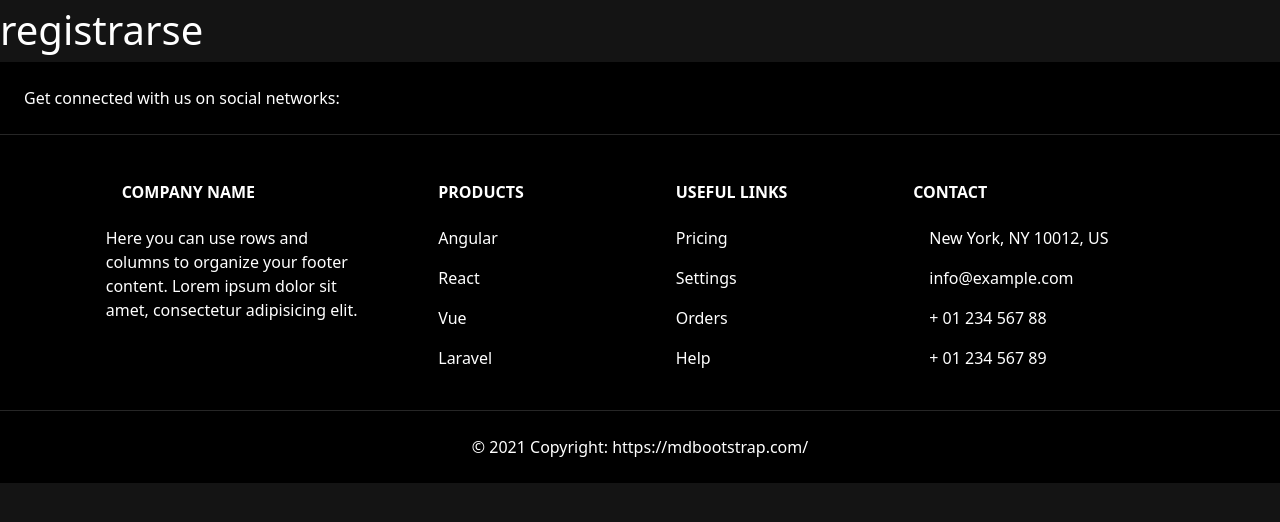
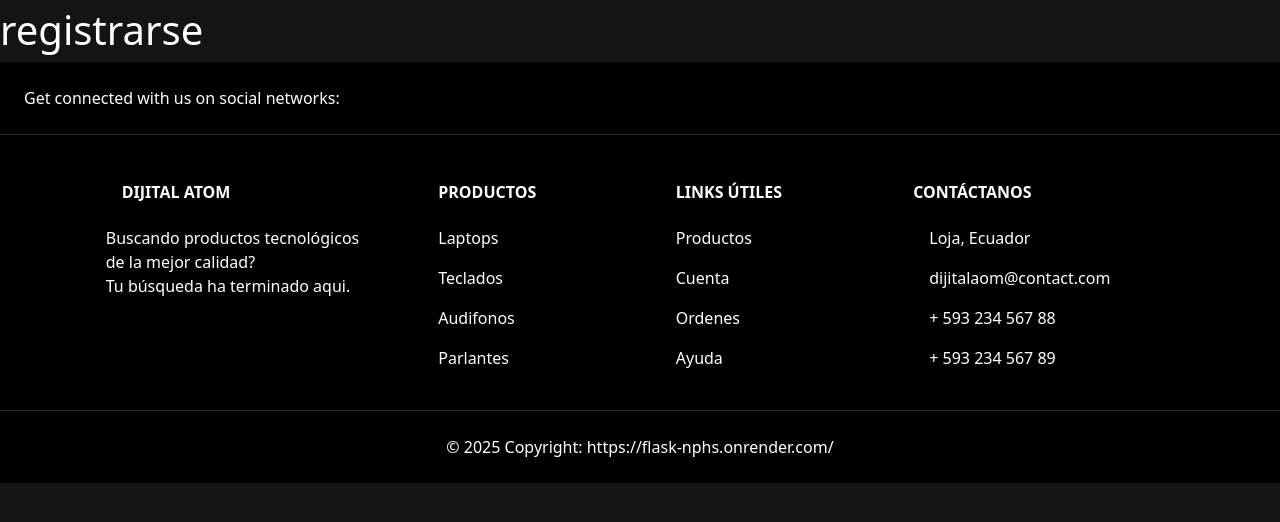
Before and after one commit to Datrixzn19/Flask, a Flask app: page /auth/register in a window 1280 px wide. Shown: the part 218-740 px from the top of the page. Run offline with Flask 3, Linux system fonts and the light colour scheme; some web fonts are replaced.

Commit message:
agregar un footer

```diff
--- a/app/__init__.py
+++ b/app/__init__.py
@@ -10,7 +10,7 @@ load_dotenv()
 from .routes.main import main
 from .routes.auth import auth
 from .routes.productos import productos
-from .products import products_bp  # asegúrate que products_bp esté bien definido en app/products.py
+from .products import products_bp
 
 def create_app():
     app = Flask(__name__)
@@ -19,7 +19,7 @@ def create_app():
 
     # Configuración de la base de datos
     app.config["DATABASE"] = os.path.join(app.instance_path, "database.db")
-    os.makedirs(app.instance_path, exist_ok=True)  # asegurarse que la carpeta instance exista
+    os.makedirs(app.instance_path, exist_ok=True)  # se asegura que la carpeta instance exista
 
     # Inicializar DB
     init_db(app)
@@ -28,6 +28,6 @@ def create_app():
     app.register_blueprint(main)
     app.register_blueprint(auth)
     app.register_blueprint(productos)
-    app.register_blueprint(products_bp, url_prefix="/products")  # 🔑 importante
+    app.register_blueprint(products_bp, url_prefix="/products")
 
     return app
--- a/app/templates/base.html
+++ b/app/templates/base.html
@@ -108,11 +108,10 @@
         <div class="col-md-3 col-lg-4 col-xl-3 mx-auto mb-4">
           <!-- Content -->
           <h6 class="text-uppercase fw-bold mb-4">
-            <i class="fas fa-gem me-3"></i>Company name
+            <i class="fas fa-gem me-3"></i>Dijital Atom
           </h6>
           <p>
-            Here you can use rows and columns to organize your footer content. Lorem ipsum
-            dolor sit amet, consectetur adipisicing elit.
+            Buscando productos tecnológicos de la mejor calidad?<br> Tu búsqueda ha terminado aqui.
           </p>
         </div>
         <!-- Grid column -->
@@ -120,33 +119,33 @@
         <!-- Grid column -->
         <div class="col-md-2 col-lg-2 col-xl-2 mx-auto mb-4">
           <!-- Links -->
-          <h6 class="text-uppercase fw-bold mb-4">Products</h6>
-          <p><a href="#!" class="text-reset">Angular</a></p>
-          <p><a href="#!" class="text-reset">React</a></p>
-          <p><a href="#!" class="text-reset">Vue</a></p>
-          <p><a href="#!" class="text-reset">Laravel</a></p>
+          <h6 class="text-uppercase fw-bold mb-4">Productos</h6>
+          <p><a href="#!" class="text-reset">Laptops</a></p>
+          <p><a href="#!" class="text-reset">Teclados</a></p>
+          <p><a href="#!" class="text-reset">Audifonos</a></p>
+          <p><a href="#!" class="text-reset">Parlantes</a></p>
         </div>
         <!-- Grid column -->
 
         <!-- Grid column -->
         <div class="col-md-3 col-lg-2 col-xl-2 mx-auto mb-4">
           <!-- Links -->
-          <h6 class="text-uppercase fw-bold mb-4">Useful links</h6>
-          <p><a href="#!" class="text-reset">Pricing</a></p>
-          <p><a href="#!" class="text-reset">Settings</a></p>
-          <p><a href="#!" class="text-reset">Orders</a></p>
-          <p><a href="#!" class="text-reset">Help</a></p>
+          <h6 class="text-uppercase fw-bold mb-4">Links útiles</h6>
+          <p><a href="#!" class="text-reset">Productos</a></p>
+          <p><a href="#!" class="text-reset">Cuenta</a></p>
+          <p><a href="#!" class="text-reset">Ordenes</a></p>
+          <p><a href="#!" class="text-reset">Ayuda</a></p>
         </div>
         <!-- Grid column -->
 
         <!-- Grid column -->
         <div class="col-md-4 col-lg-3 col-xl-3 mx-auto mb-md-0 mb-4">
           <!-- Links -->
-          <h6 class="text-uppercase fw-bold mb-4">Contact</h6>
-          <p><i class="fas fa-home me-3"></i> New York, NY 10012, US</p>
-          <p><i class="fas fa-envelope me-3"></i>info@example.com</p>
-          <p><i class="fas fa-phone me-3"></i> + 01 234 567 88</p>
-          <p><i class="fas fa-print me-3"></i> + 01 234 567 89</p>
+          <h6 class="text-uppercase fw-bold mb-4">Contáctanos</h6>
+          <p><i class="fas fa-home me-3"></i> Loja, Ecuador</p>
+          <p><i class="fas fa-envelope me-3"></i>dijitalaom@contact.com</p>
+          <p><i class="fas fa-phone me-3"></i> + 593 234 567 88</p>
+          <p><i class="fas fa-print me-3"></i> + 593 234 567 89</p>
         </div>
         <!-- Grid column -->
       </div>
@@ -157,8 +156,8 @@
 
   <!-- Copyright -->
   <div class="text-center p-4 footer-copy">
-    © 2021 Copyright:
-    https://mdbootstrap.com/
+    © 2025 Copyright:
+    https://flask-nphs.onrender.com/
   </div>
   <!-- Copyright -->
 </footer>
```
